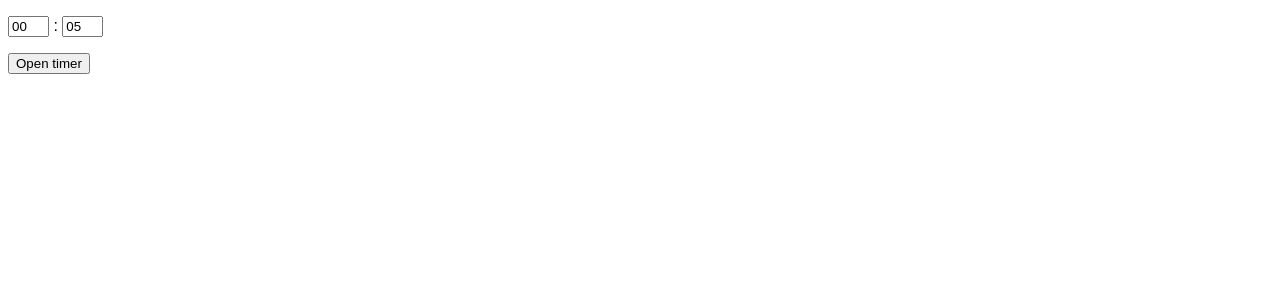
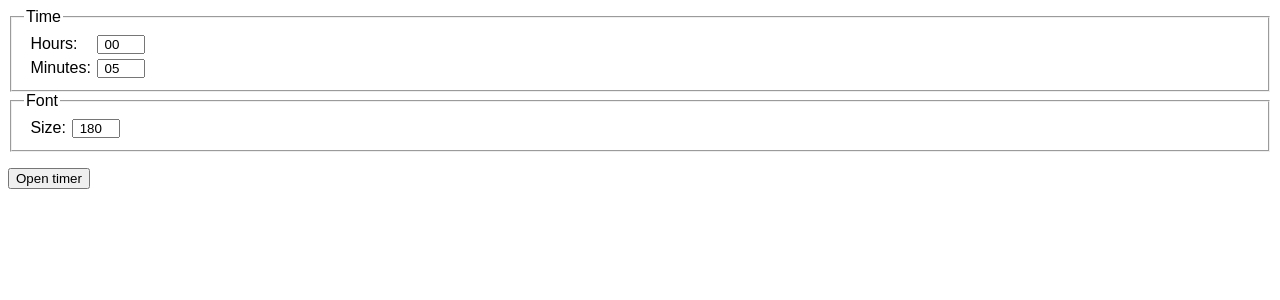
Before and after one commit to AlexWayfer/stream_timer_old, a Vue app: page / in a window 1280 px wide. Shown: the top 300 px of the page. Built offline with nearby package versions, Linux system fonts and the light colour scheme.

Commit message:
Add font size configuration

```diff
--- a/src/components/ConfigurationForm.vue
+++ b/src/components/ConfigurationForm.vue
@@ -1,14 +1,53 @@
 <template>
 	<form @submit="submit">
-		<p class="time">
-			<input size="2" v-model="hours" required /> :
-			<input size="2" v-model="minutes" @input="inputHandler" required />
-		</p>
+		<fieldset>
+			<legend>Time</legend>
+
+			<label>
+				<span>Hours:</span>
+				<input size="2" v-model="hours" required />
+			</label>
+
+			<label>
+				<span>Minutes:</span>
+				<input size="2" v-model="minutes" @input="inputHandler" required />
+			</label>
+		</fieldset>
+
+		<fieldset>
+			<legend>Font</legend>
+
+			<label>
+				<span>Size:</span>
+				<input size="2" v-model="fontSize" required />
+			</label>
+		</fieldset>
+
 		<p>
 			<button type="submit">Open timer</button>
 		</p>
 	</form>
 </template>
+
+<style>
+	fieldset {
+		> label {
+			display: table-row;
+			/* padding: 0.4em 0; */
+
+			> span,
+			> input {
+				display: table-cell;
+				padding: 0 0.4em;
+			}
+
+			> span {
+				padding-top: 0.2em;
+				padding-bottom: 0.2em;
+			}
+		}
+	}
+</style>
 
 <script>
 export default {
@@ -19,6 +58,9 @@ export default {
 				hours: '00',
 				minutes: '05',
 				seconds: '00'
+			},
+			font: {
+				size: 180
 			}
 		}
 	},
@@ -51,8 +93,19 @@ export default {
 			set(value) {
 				this.time.seconds = this.formatTime(value)
 			}
+		},
+
+		fontSize: {
+			get() {
+				return this.font.size
+			},
+
+			set(value) {
+				this.font.size = value
+			}
 		}
 	},
+
 	methods: {
 		inputHandler(event) {
 			event.preventDefault()
@@ -68,7 +121,7 @@ export default {
 			let routeData = this.$router.resolve(
 				{
 					name: 'timer',
-					query: { time: this.time }
+					query: { time: this.time, font: this.font }
 				}
 			)
 			window.open(routeData.href, '_blank')
--- a/src/views/Timer.vue
+++ b/src/views/Timer.vue
@@ -1,5 +1,5 @@
 <template>
-	<div class="timer">
+	<div class="timer" v-bind:style="styleObject">
 		<span>{{
 			hours | padding
 		}}</span>:<span>{{
@@ -14,14 +14,18 @@
 export default {
 	name: 'Timer',
 	props: {
-		time: Object
+		time: Object,
+		font: Object
 	},
 	data() {
 		return {
 			hours: this.time.hours,
 			minutes: this.time.minutes,
 			seconds: this.time.seconds,
-			interval: null
+			interval: null,
+			styleObject: {
+				fontSize: this.font.size + 'px'
+			}
 		}
 	},
 	filters: {
```
